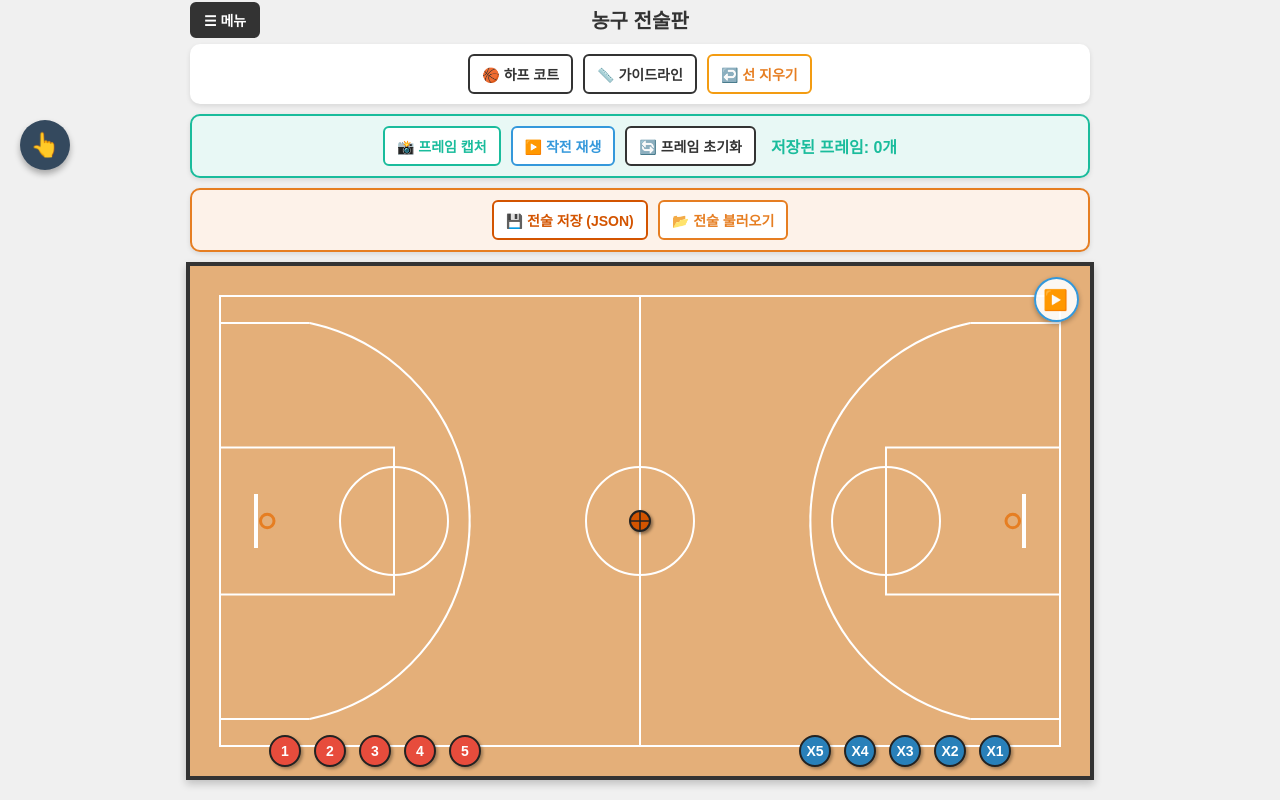
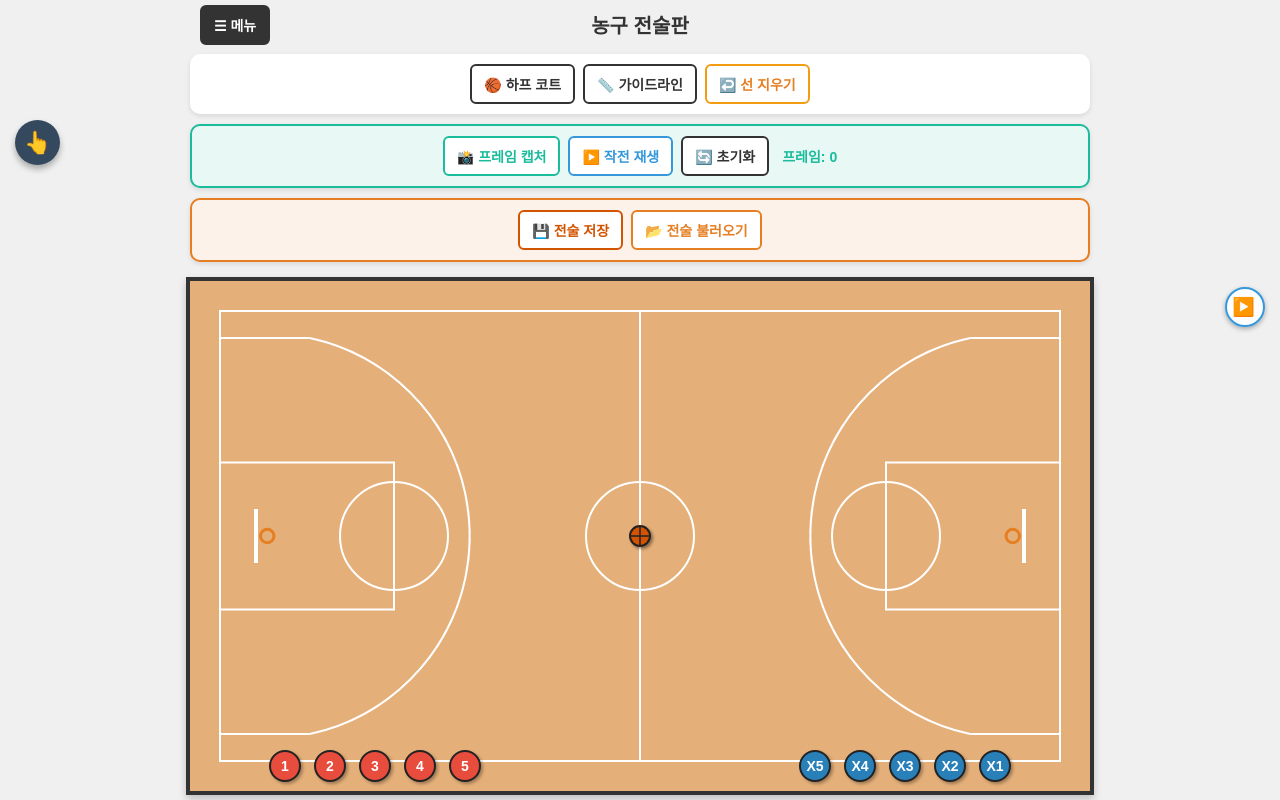
Before and after one commit to loastedpotato/basketball-board, a plain HTML site: page index.html in a window 1280 px wide. Both pictures are taken after a click on the button "☰ 메뉴". Drawn offline with nearby package versions, Linux system fonts and the light colour scheme.

Commit message:
index.html

```diff
--- a/index.html
+++ b/index.html
@@ -7,24 +7,38 @@
  <meta name="apple-mobile-web-app-title" content="농구 전술판">
  <link rel="apple-touch-icon" href="icon-192.png">
   <meta charset="UTF-8">
-  <meta name="viewport" content="width=device-width, initial-scale=1.0">
+  <meta name="viewport" content="width=device-width, initial-scale=1.0, maximum-scale=1.0, user-scalable=no">
   <title>FIBA 규격 농구 전술판 (공 소유 및 패스 자동화)</title>
   <script src="https://unpkg.com/konva@9.3.14/konva.min.js"></script>
   <style>
-    /* 스마트폰 화면 최적화 적용 */
-    body { margin: 0; padding: 5px; background-color: #f0f0f0; display: flex; flex-direction: column; align-items: center; font-family: sans-serif; overflow: hidden; touch-action: none; }
+    /* 스마트폰 완벽 대응을 위한 Flexbox 기반 레이아웃 고정 */
+    html, body {
+      width: 100%;
+      height: 100%;
+      height: 100dvh; /* 모바일 동적 뷰포트 높이 강제 적용 */
+      margin: 0;
+      padding: 0;
+      background-color: #f0f0f0;
+      display: flex;
+      flex-direction: column;
+      align-items: center;
+      font-family: sans-serif;
+      overflow: hidden;
+      touch-action: none;
+    }
 
-    .toolbar-group { display: flex; flex-wrap: wrap; gap: 10px; justify-content: center; margin-bottom: 10px; padding: 10px; background: #fff; border-radius: 10px; box-shadow: 0 2px 5px rgba(0,0,0,0.1); max-width: 900px; width: 100%; box-sizing: border-box; }
+    .header { flex-shrink: 0; display: flex; align-items: center; justify-content: center; width: 100%; max-width: 900px; position: relative; padding: 10px 0; margin-bottom: 5px; }
+    .header h2 { margin: 0; font-size: 20px; color: #333; }
+    .menu-btn { position: absolute; left: 10px; padding: 6px 12px; font-size: 14px; font-weight: bold; border: 2px solid #333; border-radius: 6px; background-color: #fff; color: #333; cursor: pointer; }
+    .menu-btn.active { background-color: #333; color: #fff; }
+
+    #control-panel { display: none; width: 100%; flex-direction: column; align-items: center; flex-shrink: 0; padding: 0 10px; box-sizing: border-box; }
+    #control-panel.show { display: flex; }
+
+    .toolbar-group { display: flex; flex-wrap: wrap; gap: 8px; justify-content: center; margin-bottom: 10px; padding: 10px; background: #fff; border-radius: 10px; box-shadow: 0 2px 5px rgba(0,0,0,0.1); max-width: 900px; width: 100%; box-sizing: border-box; }
     .mode-btn { padding: 8px 12px; font-size: 14px; font-weight: bold; border: 2px solid #333; border-radius: 6px; background-color: #fff; color: #333; cursor: pointer; transition: all 0.2s ease; }
     .mode-btn.active { background-color: #333; color: #fff; }
-    .draw-tools { display: none; gap: 5px; padding-left: 10px; border-left: 2px dashed #ccc; }
-    .draw-tools.show { display: flex; }
-    .type-btn { padding: 6px 10px; font-size: 13px; border: 1px solid #666; border-radius: 4px; background-color: #fff; cursor: pointer; }
-    .type-btn.active { background-color: #666; color: #fff; }
-    .add-btn-home { border-color: #c0392b; color: #c0392b; }
-    .add-btn-home:hover { background-color: #e74c3c; color: white; }
-    .add-btn-away { border-color: #16a085; color: #2980b9; }
-    .add-btn-away:hover { background-color: #2980b9; color: white; }
+
     .undo-btn { border-color: #f39c12; color: #e67e22; }
     .undo-btn:hover { background-color: #f39c12; color: white; }
     .anim-panel { background: #e8f8f5; border: 2px solid #1abc9c; }
@@ -32,33 +46,27 @@
     .btn-frame:hover { background-color: #1abc9c; color: white; }
     .btn-play { border-color: #3498db; color: #3498db; }
     .btn-play:hover { background-color: #3498db; color: white; }
-    .frame-counter { font-weight: bold; color: #1abc9c; align-self: center; margin-left: 5px; }
+    .frame-counter { font-weight: bold; color: #1abc9c; align-self: center; margin-left: 5px; font-size: 14px; }
+    .data-panel { background: #fdf2e9; border: 2px solid #e67e22; }
     .btn-export { border-color: #d35400; color: #d35400; }
     .btn-export:hover { background-color: #d35400; color: white; }
     .btn-import { border-color: #e67e22; color: #e67e22; }
     .btn-import:hover { background-color: #e67e22; color: white; }
-    .data-panel { background: #fdf2e9; border: 2px solid #e67e22; }
 
-    /* 캔버스 크기를 JS 로직에 완벽히 맡기기 위해 강제 100% 해제 */
-    #tactics-board { border: 4px solid #333; box-shadow: 0 4px 8px rgba(0,0,0,0.2); background-color: #fff; touch-action: none; display: inline-block; }
-    .board-wrapper { position: relative; margin: 0 auto; display: inline-block; }
+    /* 코트가 들어갈 빈 공간을 자동으로 꽉 채우는 래퍼 */
+    .board-wrapper { flex-grow: 1; display: flex; align-items: center; justify-content: center; width: 100%; position: relative; overflow: hidden; padding: 5px; box-sizing: border-box; }
 
-    .header { display: flex; align-items: center; justify-content: center; width: 100%; max-width: 900px; position: relative; margin-bottom: 10px; }
-    .header h2 { margin: 0; font-size: 20px; color: #333; }
-    .menu-btn { position: absolute; left: 0; padding: 6px 12px; }
-    #control-panel { display: none; width: 100%; flex-direction: column; align-items: center; }
-    #control-panel.show { display: flex; }
+    #tactics-board { border: 4px solid #333; box-shadow: 0 4px 8px rgba(0,0,0,0.2); background-color: #fff; touch-action: none; flex-shrink: 0; line-height: 0; }
 
-    .floating-toolbox { position: fixed; top: 120px; left: 20px; z-index: 1000; display: flex; align-items: center; gap: 10px; touch-action: none; }
-    .fab-main { width: 50px; height: 50px; border-radius: 50%; background-color: #34495e; color: white; font-size: 24px; border: none; cursor: grab; box-shadow: 0 4px 6px rgba(0,0,0,0.3); display: flex; justify-content: center; align-items: center; user-select: none; transition: transform 0.1s; }
+    .floating-toolbox { position: fixed; top: 120px; left: 15px; z-index: 1000; display: flex; align-items: center; gap: 10px; touch-action: none; }
+    .fab-main { width: 45px; height: 45px; border-radius: 50%; background-color: #34495e; color: white; font-size: 22px; border: none; cursor: grab; box-shadow: 0 4px 6px rgba(0,0,0,0.3); display: flex; justify-content: center; align-items: center; user-select: none; transition: transform 0.1s; }
     .fab-main:active { cursor: grabbing; transform: scale(0.95); }
     .fab-menu { display: flex; gap: 8px; opacity: 0; transform: translateX(-20px); pointer-events: none; transition: all 0.3s cubic-bezier(0.25, 0.8, 0.25, 1); }
     .fab-menu.open { opacity: 1; transform: translateX(0); pointer-events: auto; }
-    .fab-item { width: 45px; height: 45px; border-radius: 50%; background-color: #fff; border: 2px solid #34495e; font-size: 20px; cursor: pointer; box-shadow: 0 2px 4px rgba(0,0,0,0.2); display: flex; justify-content: center; align-items: center; transition: all 0.2s; user-select: none; }
+    .fab-item { width: 40px; height: 40px; border-radius: 50%; background-color: #fff; border: 2px solid #34495e; font-size: 18px; cursor: pointer; box-shadow: 0 2px 4px rgba(0,0,0,0.2); display: flex; justify-content: center; align-items: center; transition: all 0.2s; user-select: none; }
     .fab-item.active { background-color: #34495e; color: white; border-color: #34495e; }
-    .fab-item:hover { transform: translateY(-2px); }
 
-    .overlay-play-btn { position: absolute; top: 15px; right: 15px; z-index: 10; font-size: 20px; background: rgba(255,255,255,0.9); border: 2px solid #3498db; color: #3498db; border-radius: 50%; width: 45px; height: 45px; cursor: pointer; display: flex; align-items: center; justify-content: center; box-shadow: 0 2px 5px rgba(0,0,0,0.3); transition: transform 0.1s; padding-left: 4px; }
+    .overlay-play-btn { position: absolute; top: 15px; right: 15px; z-index: 10; font-size: 18px; background: rgba(255,255,255,0.9); border: 2px solid #3498db; color: #3498db; border-radius: 50%; width: 40px; height: 40px; cursor: pointer; display: flex; align-items: center; justify-content: center; box-shadow: 0 2px 5px rgba(0,0,0,0.3); padding-left: 3px; }
     .overlay-play-btn:active { transform: scale(0.95); }
 </style>
 </head>
@@ -89,18 +97,18 @@
     <div class="toolbar-group anim-panel">
       <button id="btn-save-frame" class="mode-btn btn-frame">📸 프레임 캡처</button>
       <button id="btn-play-anim" class="mode-btn btn-play">▶️ 작전 재생</button>
-      <button id="btn-clear-frames" class="mode-btn">🔄 프레임 초기화</button>
-      <span id="frame-counter" class="frame-counter">저장된 프레임: 0개</span>
+      <button id="btn-clear-frames" class="mode-btn">🔄 초기화</button>
+      <span id="frame-counter" class="frame-counter">프레임: 0</span>
     </div>
 
     <div class="toolbar-group data-panel">
-      <button id="btn-export" class="mode-btn btn-export">💾 전술 저장 (JSON)</button>
+      <button id="btn-export" class="mode-btn btn-export">💾 전술 저장</button>
       <button id="btn-import" class="mode-btn btn-import">📂 전술 불러오기</button>
       <input type="file" id="file-input" accept=".json" style="display: none;" />
     </div>
   </div>
 
-  <div class="board-wrapper">
+  <div class="board-wrapper" id="board-wrapper">
     <button id="btn-overlay-play" class="overlay-play-btn" title="작전 재생">▶️</button>
     <div id="tactics-board"></div>
   </div>
@@ -239,7 +247,8 @@
       } else {
         btn.classList.remove('active');
       }
-      setTimeout(resizeCanvas, 50); // 메뉴창 여닫을 때 캔버스 크기 재계산
+      // 메뉴 오픈 애니메이션 종료 후 캔버스 리사이징 강제 호출
+      setTimeout(resizeCanvas, 10);
     });
 
     for (let i = 1; i <= MAX_PLAYERS; i++) {
@@ -265,7 +274,7 @@
 
       currentFrameIndex = frames.length - 1;
       currentStepLines = [];
-      counterText.innerText = `저장된 프레임: ${frames.length}개 (현재: ${currentFrameIndex + 1})`;
+      counterText.innerText = `프레임: ${frames.length}개 (${currentFrameIndex + 1})`;
 
       const flash = new Konva.Rect({ x: 0, y: 0, width: stage.width() / stage.scaleX(), height: stage.height() / stage.scaleY(), fill: 'white', opacity: 0.5 });
       courtLayer.add(flash); courtLayer.draw();
@@ -299,7 +308,7 @@
         drawingLayer.add(group);
       });
       drawingLayer.draw();
-      counterText.innerText = `저장된 프레임: ${frames.length}개 (현재: ${currentFrameIndex + 1})`;
+      counterText.innerText = `프레임: ${frames.length}개 (${currentFrameIndex + 1})`;
     }
 
     function goToPreviousFrame() {
@@ -317,7 +326,7 @@
     document.getElementById('btn-clear-frames').addEventListener('click', () => {
       frames = []; currentStepLines = [];
       currentFrameIndex = -1;
-      counterText.innerText = `저장된 프레임: 0개`;
+      counterText.innerText = `프레임: 0`;
       drawingLayer.destroyChildren(); drawingLayer.draw();
     });
 
@@ -395,7 +404,7 @@
       if (currentMode === 'move') allDraggables.forEach(obj => obj.draggable(true));
 
       currentFrameIndex = frames.length - 1;
-      counterText.innerText = `저장된 프레임: ${frames.length}개 (현재: ${currentFrameIndex + 1})`;
+      counterText.innerText = `프레임: ${frames.length}개 (${currentFrameIndex + 1})`;
 
       alert('작전 재생이 완료되었습니다.');
     }
@@ -526,7 +535,6 @@
     let isDrawing = false, currentGroup, currentLine, rawPath = [];
 
     stage.on('mousedown touchstart', (e) => {
-      // ★ 세 손가락 터치 프레임 캡처
       if (e.evt.touches && e.evt.touches.length === 3) {
         e.evt.preventDefault();
 
@@ -542,7 +550,6 @@
         return;
       }
 
-      // ★ 두 손가락 다중 터치 제스처 처리
       if (e.evt.touches && e.evt.touches.length === 2) {
         e.evt.preventDefault();
 
@@ -566,7 +573,7 @@
         return;
       }
 
-      if (e.evt.touches && e.evt.touches.length > 1) return; // 두 손가락 이상 그리기 무시
+      if (e.evt.touches && e.evt.touches.length > 1) return;
       if (currentMode !== 'draw' || isPlaying) return;
       isDrawing = true; const pos = stage.getRelativePointerPosition();
       currentGroup = new Konva.Group(); drawingLayer.add(currentGroup);
@@ -580,7 +587,7 @@
 
     stage.on('mousemove touchmove', (e) => {
       if (!isDrawing) return;
-      if (e.evt.touches && e.evt.touches.length > 1) return; // 다중 터치 시 무시
+      if (e.evt.touches && e.evt.touches.length > 1) return;
       e.evt.preventDefault();
       const pos = stage.getRelativePointerPosition();
       if (currentDrawType === 'dribble') {
@@ -724,7 +731,7 @@
         frames.push(frameState);
         currentStepLines = [];
         currentFrameIndex = 0;
-        counterText.innerText = `저장된 프레임: ${frames.length}개`;
+        counterText.innerText = `프레임: ${frames.length}개`;
       }
 
       const exportData = {
@@ -779,7 +786,7 @@
 
           if (frames.length > 0) {
             currentFrameIndex = 0;
-            counterText.innerText = `저장된 프레임: ${frames.length}개 (현재: ${currentFrameIndex + 1})`;
+            counterText.innerText = `프레임: ${frames.length}개 (${currentFrameIndex + 1})`;
             const firstFrame = frames[0];
             allDraggables.forEach(obj => {
               if (firstFrame[obj.id()]) {
@@ -789,7 +796,7 @@
             });
           } else {
             currentFrameIndex = -1;
-            counterText.innerText = `저장된 프레임: 0개`;
+            counterText.innerText = `프레임: 0개`;
           }
 
           playerLayer.draw();
@@ -894,24 +901,25 @@
     const VIRTUAL_HEIGHT = 510;
     const HALF_COURT_WIDTH = 460;
 
-    // ★ 스마트폰 절대 잘림 방지 최적화 로직
+    // ★ 모바일 기기의 가변적인 빈 공간을 정확히 측정하여 잘림을 완벽 방지하는 로직
     function resizeCanvas() {
-      // 현재 상단 UI(메뉴, 버튼 등)가 차지하는 실제 높이를 가져와 여유 공간을 계산
-      const headerObj = document.querySelector('.header');
-      const controlPanelObj = document.getElementById('control-panel');
-      const uiHeight = headerObj.offsetHeight + (controlPanelObj.classList.contains('show') ? controlPanelObj.offsetHeight : 0) + 30;
+      const wrapper = document.getElementById('board-wrapper');
+      if (!wrapper) return;
 
-      // 기기 화면 전체 크기에서 UI와 여백을 제외한 순수 가용 공간 산출
-      const availableWidth = window.innerWidth - 20;
-      const availableHeight = window.innerHeight - uiHeight;
+      // 테두리(4px*2)와 내부 여백 등을 고려하여 순수하게 캔버스가 들어갈 수 있는 최대 공간 계산
+      const availableWidth = wrapper.clientWidth - 15;
+      const availableHeight = wrapper.clientHeight - 15;
+
+      if (availableWidth <= 0 || availableHeight <= 0) return;
 
       const currentVirtualWidth = isHalfCourt ? HALF_COURT_WIDTH : VIRTUAL_WIDTH;
 
-      // 가로 비율과 세로 비율 중 '더 빡빡한(작은) 비율'을 선택하여 무조건 화면 안에 들어오도록 강제
+      // 가로 비율과 세로 비율 중 '더 빡빡한(작은) 비율'을 채택하여 절대 밖으로 나가지 않게 함
       let scaleW = availableWidth / currentVirtualWidth;
       let scaleH = availableHeight / VIRTUAL_HEIGHT;
       let scale = Math.min(scaleW, scaleH);
 
+      // 아이패드처럼 넓은 화면에서는 굳이 확대하지 않도록 1로 제한 (원하시면 삭제 가능)
       if (!isHalfCourt && scale > 1) { scale = 1; }
 
       stage.width(currentVirtualWidth * scale);
@@ -921,8 +929,12 @@
       stage.batchDraw();
     }
 
+    // 윈도우 리사이징 및 스마트폰 화면 회전 시 캔버스 크기 즉각 재계산
     window.addEventListener('resize', resizeCanvas);
-    resizeCanvas();
+    window.addEventListener('orientationchange', () => setTimeout(resizeCanvas, 100));
+
+    // 초기 로딩 시 한 번 실행
+    setTimeout(resizeCanvas, 50);
   </script>
 <script>
   if ('serviceWorker' in navigator) {
```
